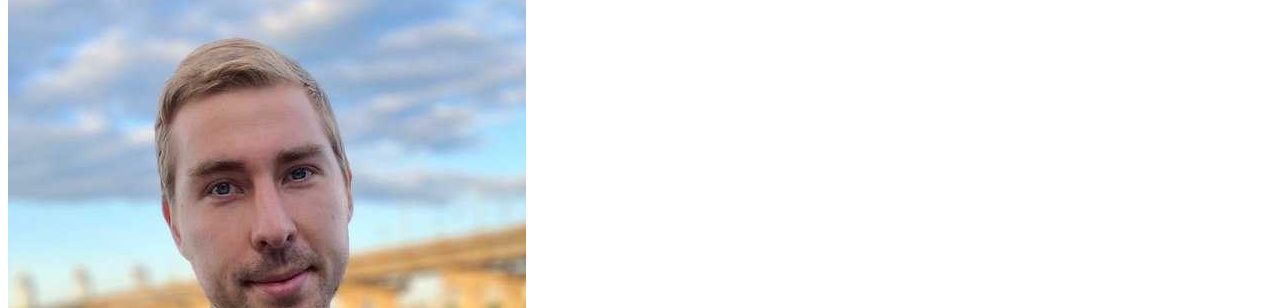
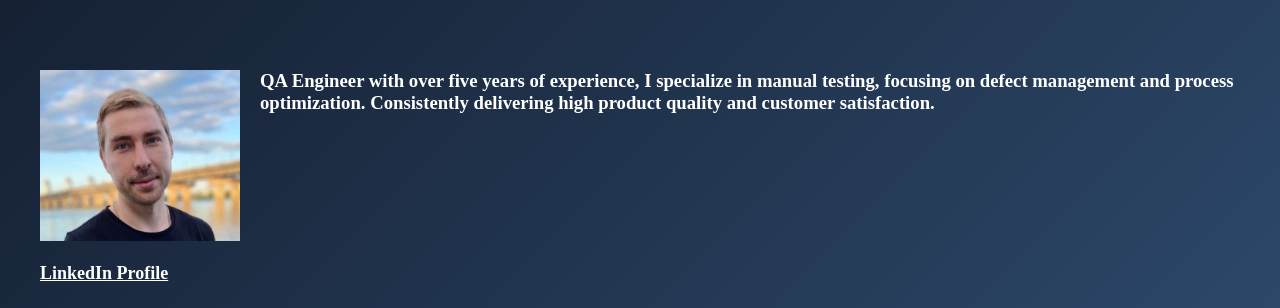
Before and after one commit to DmytroKuzmenkoAQA/codemify_practice-html, a plain HTML site: page SitePractice.html in a window 1280 px wide. Shown: the part 89-397 px from the top of the page. Drawn offline with Linux system fonts and the light colour scheme.

Commit message:
fix renaming

```diff
--- a/SitePractice.html
+++ b/SitePractice.html
@@ -2,7 +2,7 @@
 <html>
 <head>
     <title> Dmytro Kuzmenko QA </title>
-    <link href='example_style.css' rel='stylesheet'>
+    <link href='SiteStyle.css' rel='stylesheet'>
     <body>
         <h1 class="text">
             Dmytro Kuzmenko - QA Engineer
```
Also changed, not shown: SiteStyle.css (+16 -4 lines).
